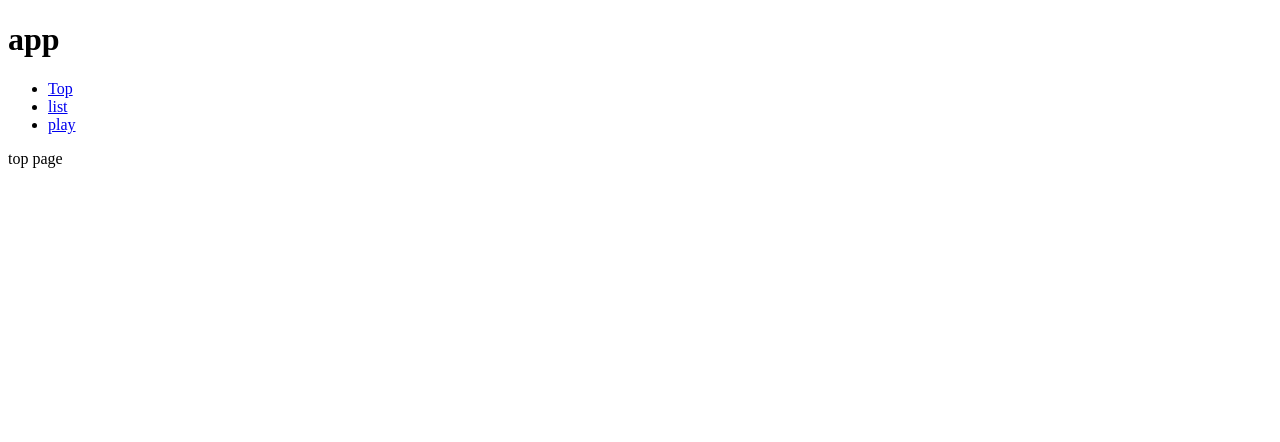
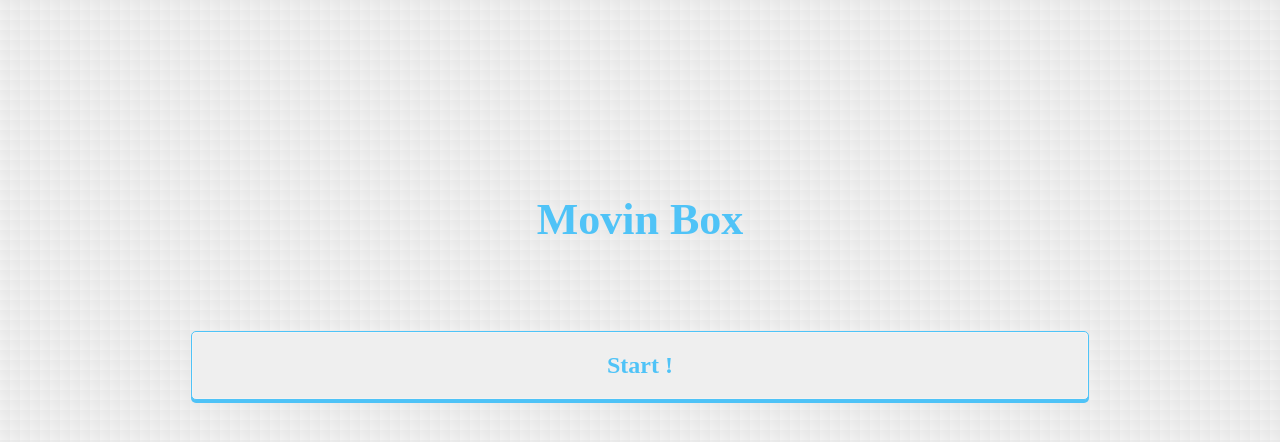
Before and after one commit to sottar/movin_box, a React app: page / in a window 1280 px wide. Shown: the top 442 px of the page. Built offline with nearby package versions, Linux system fonts and the light colour scheme.

Commit message:
design top page

```diff
--- a/index.html
+++ b/index.html
@@ -5,8 +5,9 @@
   <meta name="viewport" content="width=device-width, initial-scale=1.0">
   <meta http-equiv="X-UA-Compatible" content="ie=edge">
   <title>movin box</title>
+  <link rel="stylesheet" href="https://cdnjs.cloudflare.com/ajax/libs/normalize/6.0.0/normalize.min.css" />
 </head>
-<body>
+<body style="background-color: rgba(230, 230, 230, .5);background-image: linear-gradient(45deg, hsla(0,0%,0%,.0), hsla(0,0%,0%,.05));background-size: 10px 10px;">
   <div id="app"></div>
   <script src="https://code.jquery.com/jquery-3.2.1.min.js"></script>
   <script src="index.js"></script>
--- a/src/components/App.jsx
+++ b/src/components/App.jsx
@@ -1,17 +1,10 @@
 /* @flow */
 import React from 'react';
-import { Link } from 'react-router';
 
 export default class App extends React.Component {
   render() {
     return (
       <div>
-        <h1>app</h1>
-        <ul className="link">
-          <li><Link to="/">Top</Link></li>
-          <li><Link to="/list">list</Link></li>
-          <li><Link to="/play/1">play</Link></li>
-        </ul>
         {this.props.children}
       </div>
     );
--- a/src/components/Top.jsx
+++ b/src/components/Top.jsx
@@ -1,10 +1,43 @@
 /* @flow */
 import React from 'react';
+import { Link } from 'react-router';
 
 export default class Top extends React.Component {
   render() {
     return (
-      <div>top page</div>
+      <div>
+        <h1 style={style.title}>Movin Box</h1>
+        <div style={style.start}>
+          <Link to="/list" style={style.button}>Start !</Link>
+        </div>
+      </div>
     );
   }
 }
+
+const style = {
+  title: {
+    margin: '180px auto 70px',
+    padding: '15px 0',
+    fontSize: '44px',
+    color: '#4fc3f7',
+    textAlign: 'center',
+  },
+  start: {
+    textAlign: 'center',
+  },
+  button: {
+    margin: '0 auto',
+    padding: '20px 0',
+    width: '70%',
+    display: 'block',
+    border: '1px solid #4fc3f7',
+    borderRadius: '5px',
+    boxShadow: '0px 3px 0px #4fc3f7,inset 0px 0px 2px #fff',
+    fontSize: '24px',
+    color: '#4fc3f7',
+    fontWeight: 'bold',
+    textDecoration: 'none',
+    backgroundColor: '#efefef',
+  },
+};
```
Also changed, not shown: .eslintrc.json.
